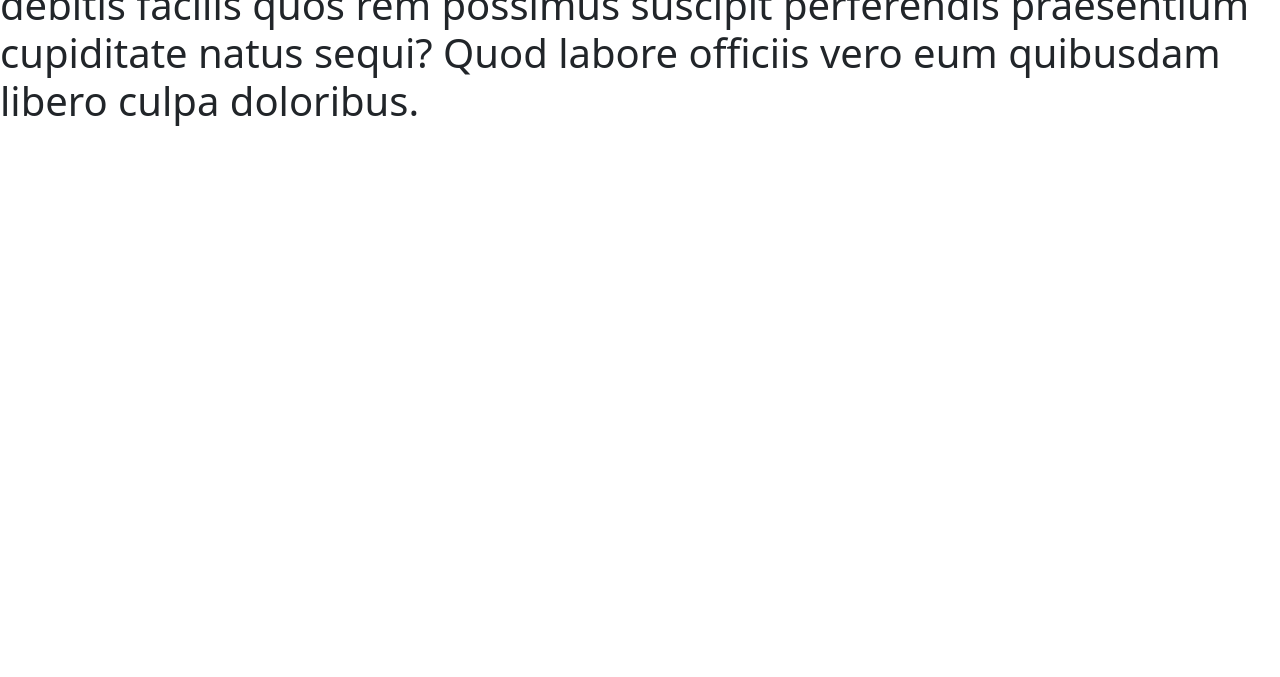
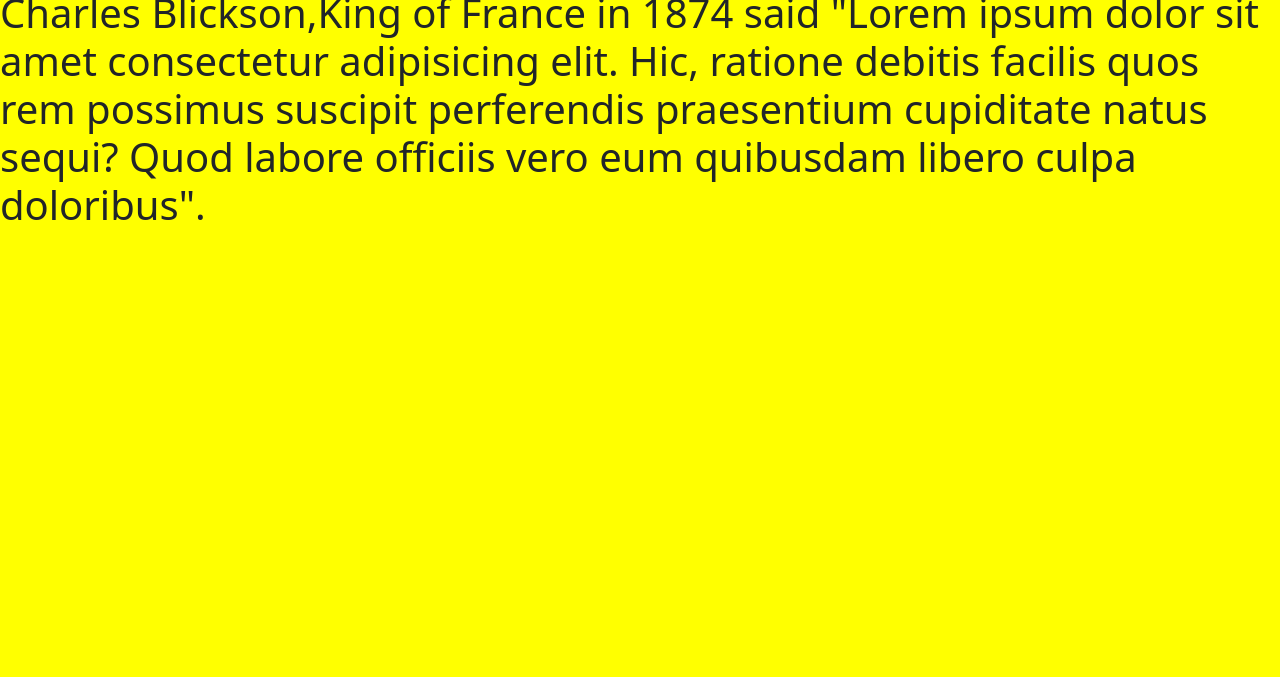
Before and after one commit to sskiragu/customizing-bootstrap, a website: page history.html in a window 1280 px wide. Shown: the part 123-800 px from the top of the page. Drawn offline with nearby package versions, Linux system fonts and the light colour scheme.

Commit message:
Updated French History

```diff
--- a/history.html
+++ b/history.html
@@ -6,7 +6,7 @@
     <title>Bootstrap demo</title>
     <link href="https://cdn.jsdelivr.net/npm/bootstrap@5.2.2/dist/css/bootstrap.min.css" rel="stylesheet" integrity="sha384-Zenh87qX5JnK2Jl0vWa8Ck2rdkQ2Bzep5IDxbcnCeuOxjzrPF/et3URy9Bv1WTRi" crossorigin="anonymous">
   </head>
-  <body>
+  <body style="background-color: yellow;">
     <header>
         <nav class="navbar navbar-expand-lg bg-light">
             <div class="container-fluid">
@@ -46,7 +46,8 @@
           </nav>
     </header>
     <!-- Text -->
-    <h1><p>Lorem ipsum dolor sit amet consectetur adipisicing elit. Hic, ratione debitis facilis quos rem possimus suscipit perferendis praesentium cupiditate natus sequi? Quod labore officiis vero eum quibusdam libero culpa doloribus.</p></h1>
+    <h1 style="color: green;">French History</h1>
+    <h1><p>Charles Blickson,King of France in 1874 said "Lorem ipsum dolor sit amet consectetur adipisicing elit. Hic, ratione debitis facilis quos rem possimus suscipit perferendis praesentium cupiditate natus sequi? Quod labore officiis vero eum quibusdam libero culpa doloribus".</p></h1>
     <script src="https://cdn.jsdelivr.net/npm/bootstrap@5.2.2/dist/js/bootstrap.bundle.min.js" integrity="sha384-OERcA2EqjJCMA+/3y+gxIOqMEjwtxJY7qPCqsdltbNJuaOe923+mo//f6V8Qbsw3" crossorigin="anonymous"></script>
   </body>
 </html>
```
